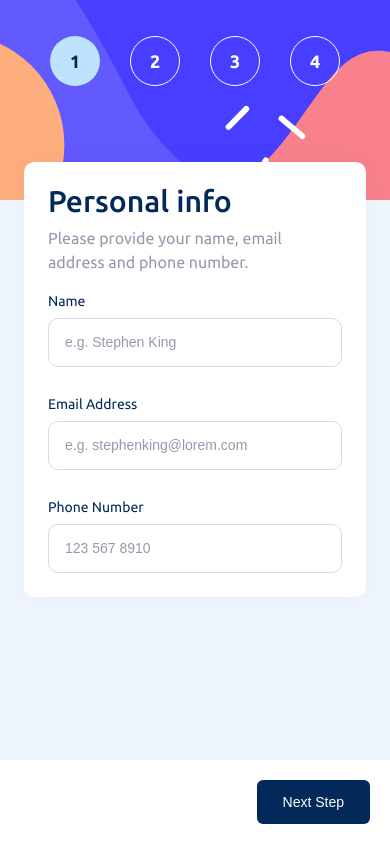
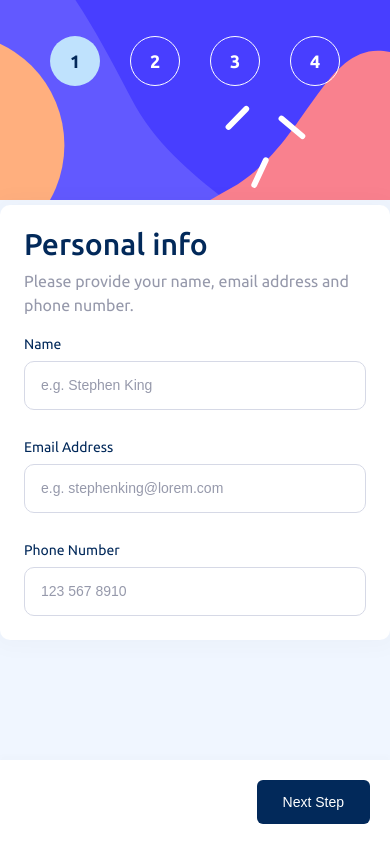
Before and after one commit to hun-ah/multi-step-form-v2, a React (Vite) app: page / in a window 390 px wide. Built offline with nearby package versions, Linux system fonts and the light colour scheme.

Commit message:
adjusted margin on container

```diff
--- a/src/components/layout/layout.module.css
+++ b/src/components/layout/layout.module.css
@@ -16,7 +16,7 @@
 
 @media screen and (max-width: 1168px) {
   .container {
-    margin-bottom: 110px;
+    margin: 116px 0;
     padding: 0;
   }
 }
```
